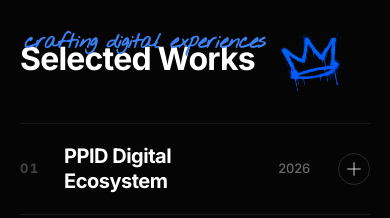
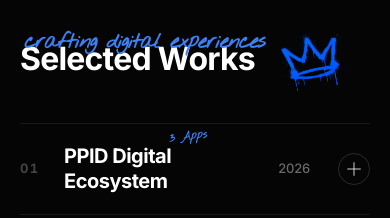
Before and after one commit to adityafajarsy/personal-portfolio, a React (Vite) app: page / in a window 390 px wide. Shown: the part 1501-1719 px from the top of the page. Built offline with nearby package versions, Linux system fonts and the light colour scheme.

Commit message:
feat: add ProjectDetail component, project data translations, and supporting elements to showcase case studies

```diff
--- a/src/components/ProjectDetail.jsx
+++ b/src/components/ProjectDetail.jsx
@@ -315,9 +315,20 @@ export default function ProjectDetail({ project, onClose }) {
         </div>
       </m.div>
 
-      {/* ── Hero cover image ────────────────────────────────────────────── */}
+      {/* ── Hero cover image / video ────────────────────────────────────── */}
       <m.div variants={fadeUp} custom={1} initial="hidden" animate="visible" className="w-full aspect-[16/8] rounded-[20px] overflow-hidden bg-zinc-900 border border-white/5 relative">
-        <img src={localizedProject.gambar} alt={localizedProject.nama} className="w-full h-full object-cover" loading="lazy" />
+        {localizedProject.video ? (
+          <video
+            src={localizedProject.video}
+            className="w-full h-full object-cover"
+            autoPlay
+            loop
+            muted
+            playsInline
+          />
+        ) : (
+          <img src={localizedProject.gambar} alt={localizedProject.nama} className="w-full h-full object-cover" loading="lazy" />
+        )}
         <div className="absolute inset-0 bg-gradient-to-t from-black/50 via-transparent to-transparent" />
         <div className="absolute bottom-4 left-5 flex items-center gap-2">
           <span className="text-[11px] font-bold text-white/50 bg-black/40 backdrop-blur-sm px-3 py-1 rounded-full border border-white/10">
--- a/src/data/translations.js
+++ b/src/data/translations.js
@@ -79,6 +79,7 @@ export const translations = {
         {
           id: 1,
           gambar: ProjectNetflixImg,
+          video: "/assets/project1/demo_homePage.webm",
           // TODO: replace gambar with ProjectPPIDImg once screenshot is ready
           nama: "PPID Digital Ecosystem",
           desk: "A complete government digital ecosystem developed during a 6-month internship at Kementerian PANRB, consisting of a public information portal, an internal request management system, and a custom CMS.",
@@ -545,6 +546,7 @@ At the end of the day, my journey is not about transitioning from Russian Litera
         {
           id: 1,
           gambar: ProjectNetflixImg,
+          video: "/assets/project1/demo_homePage.webm",
           // TODO: ganti gambar dengan ProjectPPIDImg setelah screenshot tersedia
           nama: "PPID Digital Ecosystem",
           desk: "Ekosistem digital pemerintah yang lengkap, dikembangkan selama magang di Kementerian PANRB, terdiri dari portal informasi publik, sistem manajemen permohonan informasi, dan CMS.",
--- a/src/elements/Project.jsx
+++ b/src/elements/Project.jsx
@@ -121,15 +121,25 @@ export default function Project({ onSelectProject }) {
                 </span>
 
                 {/* Project name */}
+                <div className="flex-1">
                   <span
-                  className={`flex-1 text-[20px] sm:text-[24px] lg:text-[26px] font-bold tracking-tight leading-tight transition-colors duration-200 ${
+                    className={`relative inline-flex items-center text-[20px] sm:text-[24px] lg:text-[26px] font-bold tracking-tight leading-tight transition-colors duration-200 ${
                       isOpen
                         ? "text-[#3B82F6]"
                         : "text-white group-hover:text-white/80"
                     }`}
                   >
                     {project.nama}
+                    {project.id === 1 && (
+                      <span
+                        className="absolute top-[-14px] left-[105px] sm:left-auto sm:right-[-48px] sm:top-[-10px] text-[#3B82F6] text-[12px] sm:text-[13px] tracking-tight font-bold select-none pointer-events-none whitespace-nowrap"
+                        style={{ fontFamily: "'Nothing You Could Do', cursive", transform: "rotate(-6deg)" }}
+                      >
+                        3 Apps
                       </span>
+                    )}
+                  </span>
+                </div>
 
                 {/* Category — hidden on small mobile */}
                 <span className="hidden sm:block text-[13px] text-white/40 font-medium w-40 shrink-0">
```
Also changed, not shown: 1 other file (tests, documents, lock files or other folders). Lines whose indentation alone changed are shown as unchanged.
